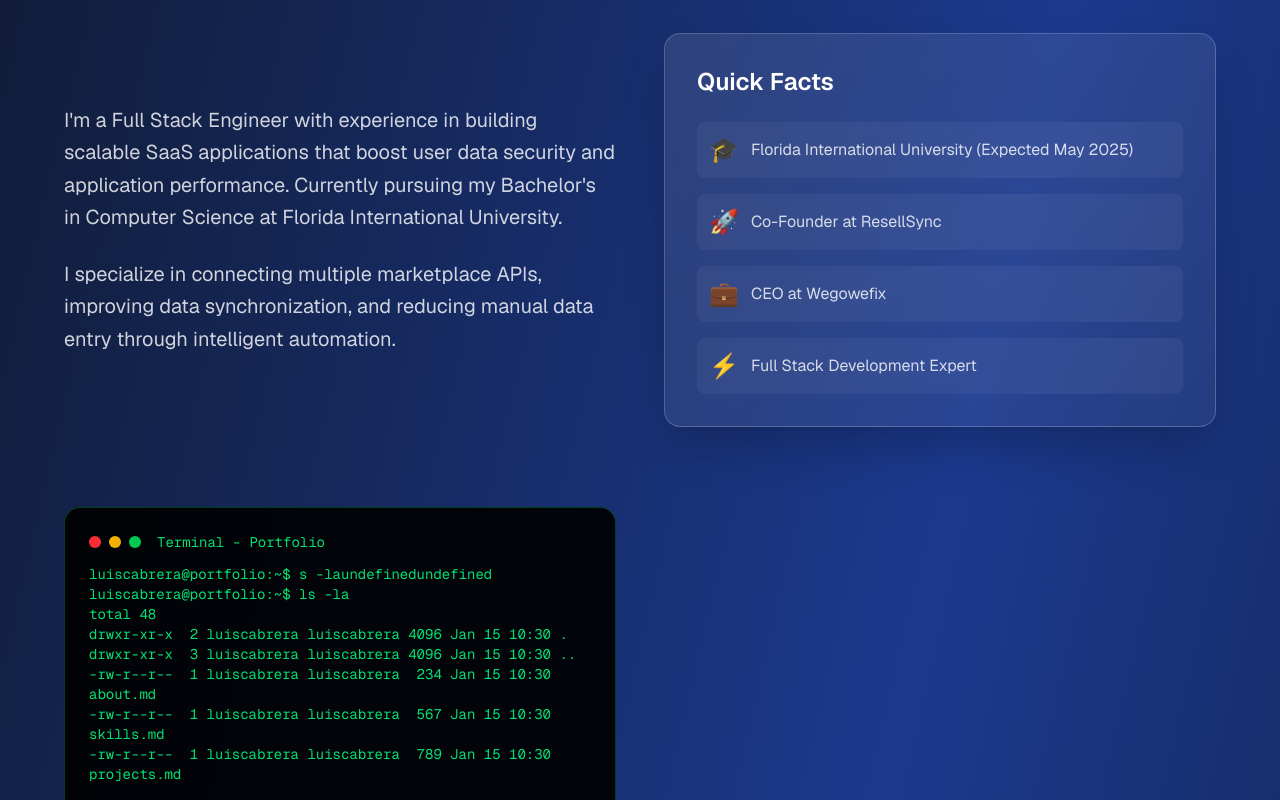
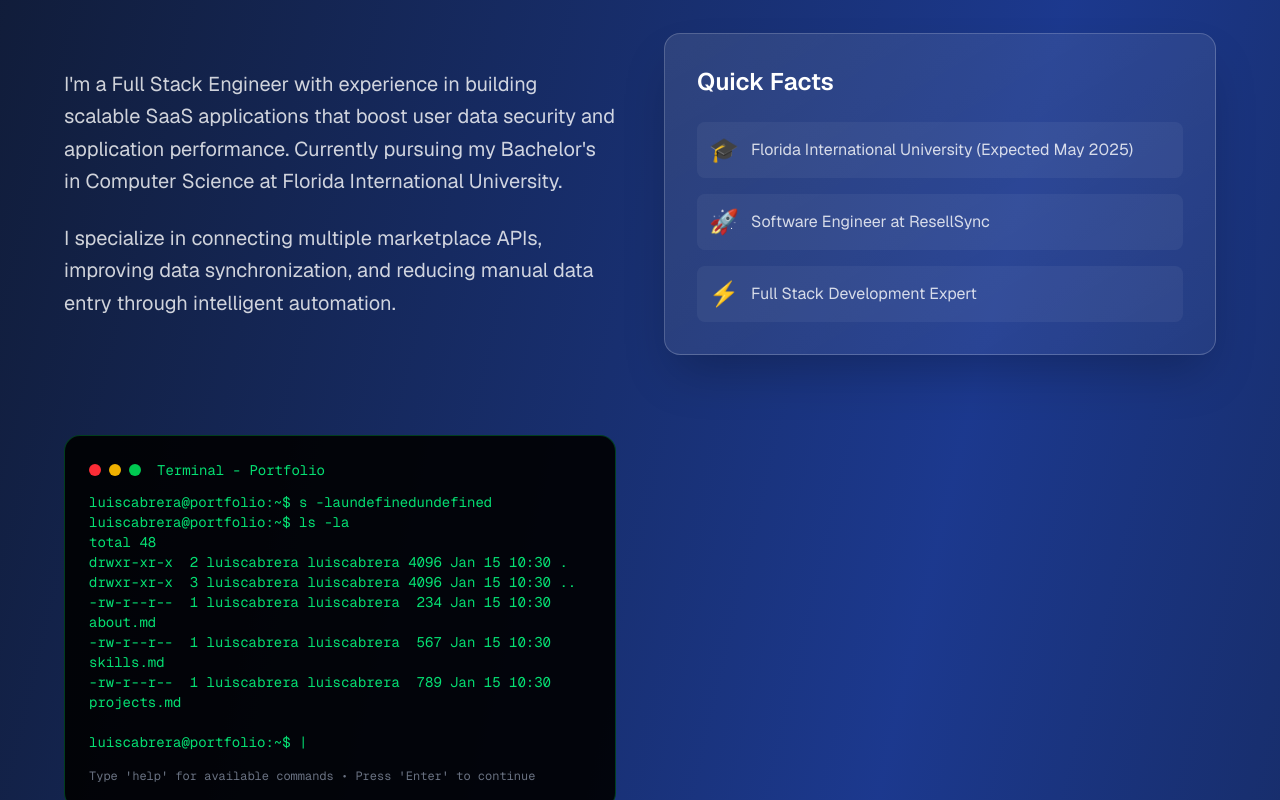
Before and after one commit to luiscabreracuba99/luiscabrera.dev, a Next.js app: page / in a window 1280 px wide. Shown: the part 900-1700 px from the top of the page. Built offline with nearby package versions, Linux system fonts and the light colour scheme.

Commit message:
Update page.tsx

```diff
--- a/src/app/page.tsx
+++ b/src/app/page.tsx
@@ -236,8 +236,7 @@ export default function Home() {
                 <div className="space-y-3 sm:space-y-4">
                   {[
                     { icon: "🎓", text: "Florida International University (Expected May 2025)" },
-                    { icon: "🚀", text: "Co-Founder at ResellSync" },
-                    { icon: "💼", text: "CEO at Wegowefix" },
+                    { icon: "🚀", text: "Software Engineer at ResellSync" },
                     { icon: "⚡", text: "Full Stack Development Expert" }
                   ].map((fact, index) => (
                     <AnimatedSection
@@ -340,7 +339,7 @@ export default function Home() {
                 <div className="absolute left-2 sm:left-6 w-3 h-3 sm:w-4 sm:h-4 bg-blue-500 rounded-full border-4 border-slate-900"></div>
                 <div className="bg-gradient-to-r from-white/10 to-white/5 backdrop-blur-sm p-6 sm:p-8 rounded-2xl border border-white/20 shadow-xl hover:scale-[1.02] transition-transform duration-300">
                   <h4 className="text-xl sm:text-2xl font-semibold text-white mb-2">
-                    Full Stack Engineer & Co-Founder
+                    Full Stack Engineer
                   </h4>
                   <p className="text-blue-300 font-medium text-base sm:text-lg mb-2">ResellSync • Miami, FL</p>
                   <p className="text-white/60 text-xs sm:text-sm mb-3 sm:mb-4">January 2024 - Present</p>
@@ -357,7 +356,7 @@ export default function Home() {
                 <div className="absolute left-2 sm:left-6 w-3 h-3 sm:w-4 sm:h-4 bg-purple-500 rounded-full border-4 border-slate-900"></div>
                 <div className="bg-gradient-to-r from-white/10 to-white/5 backdrop-blur-sm p-6 sm:p-8 rounded-2xl border border-white/20 shadow-xl hover:scale-[1.02] transition-transform duration-300">
                   <h4 className="text-xl sm:text-2xl font-semibold text-white mb-2">
-                    Software Engineer & CEO
+                    Software Engineer
                   </h4>
                   <p className="text-purple-300 font-medium text-base sm:text-lg mb-2">Wegowefix • Miami, FL</p>
                   <p className="text-white/60 text-xs sm:text-sm mb-3 sm:mb-4">January 2021 - December 2024</p>
```
